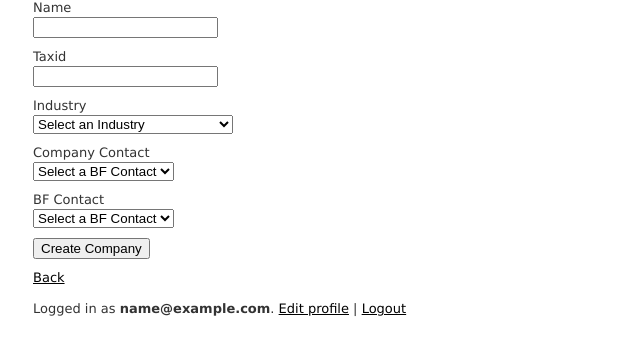
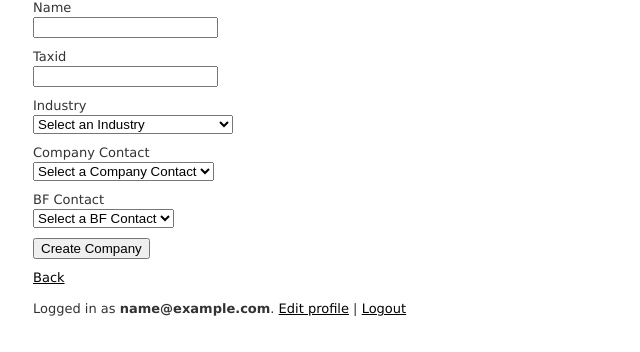
Before and after one commit to cristobaldominguez/bida_app, a Rails app: page /companies/new in a window 1280 px wide. Shown: the part 69-421 px from the top of the page, without its empty margins (0-640 px from the left). Run offline with Rails 7, Linux system fonts and the light colour scheme; the visitor is signed in with stand-in values (Sample User, id 1); data comes from the database, SQL or seed files in the repository; style sheets or scripts are compiled from the project's sources.

Commit message:
Add Prompt Text Improvement

```diff
--- a/app/views/companies/_form.html.erb
+++ b/app/views/companies/_form.html.erb
@@ -28,7 +28,7 @@
 
   <div class="field">
     <label>Company Contact</label>
-    <%= form.collection_select(:contact_id, @users, :id, :full_name, {prompt: 'Select a BF Contact'})  %>
+    <%= form.collection_select(:contact_id, @users, :id, :full_name, {prompt: 'Select a Company Contact'})  %>
   </div>
 
   <div class="field">
```
